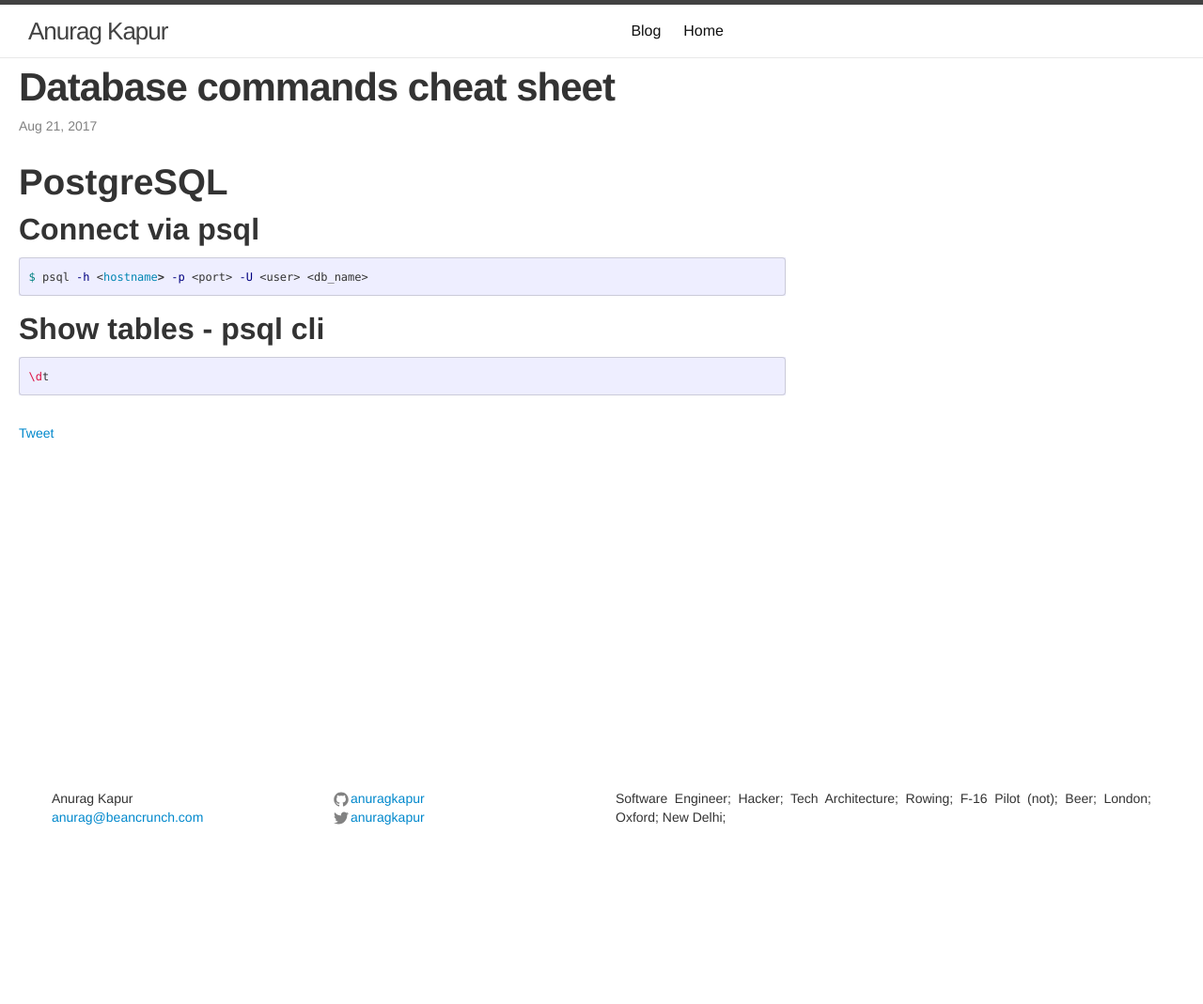
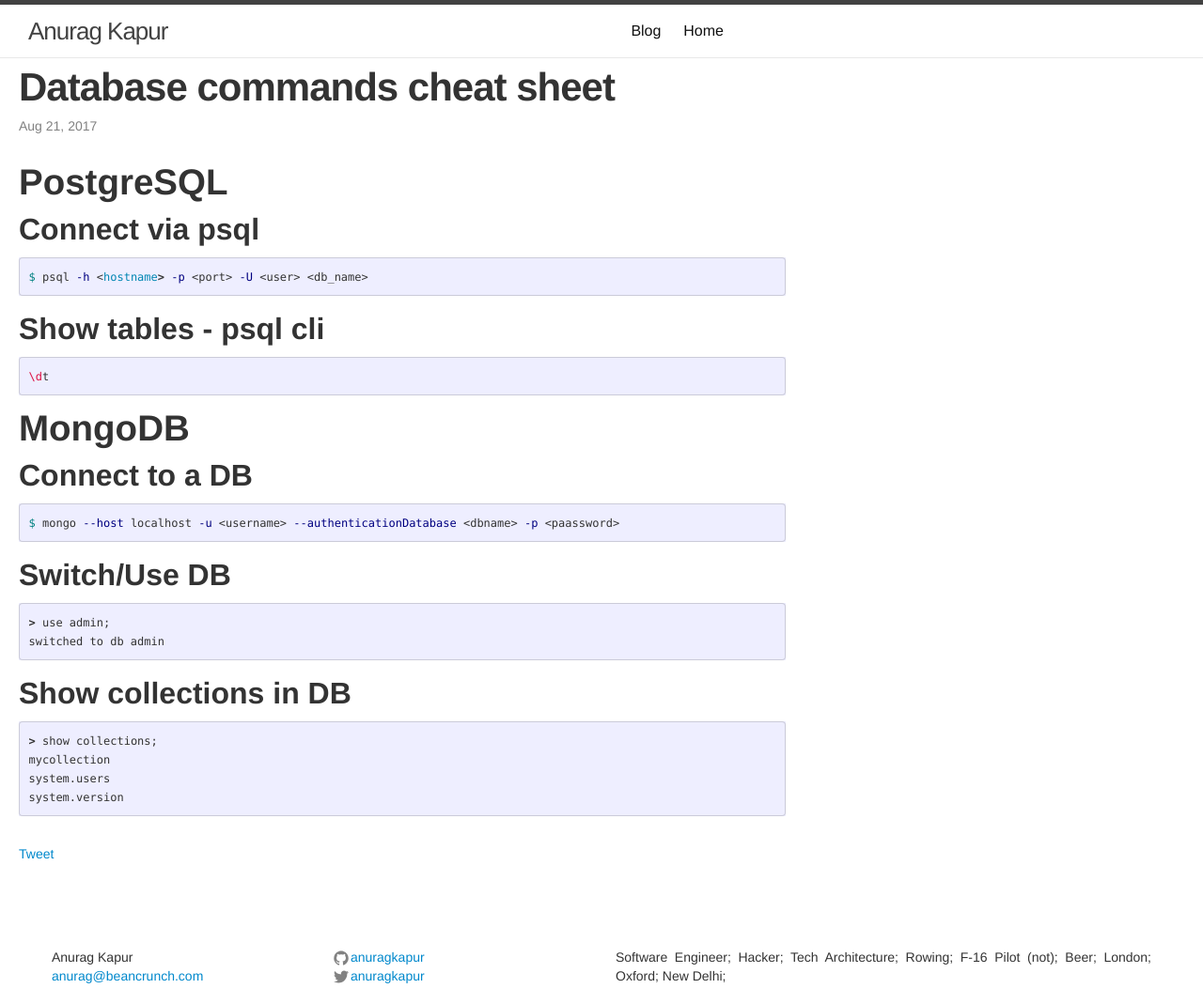
Before and after one commit to anuragkapur/anuragkapur.github.io, a Jekyll site: the page built from blog/cheat-sheets/_posts/2017-08-21-db-cheat-sheet.md, in a window 1280 px wide. Shown: the whole page at 94% size. Built offline with Jekyll 4.4.1, drawn with Linux system fonts in a browser that asks for light colours; comment, search, counter and statistics services are not loaded; before the commit the page ends 900 px from its top, so only the background shows below that.

Commit message:
Add basic mongodb commands

````diff
--- a/blog/cheat-sheets/_posts/2017-08-21-db-cheat-sheet.md
+++ b/blog/cheat-sheets/_posts/2017-08-21-db-cheat-sheet.md
@@ -17,3 +17,24 @@
 ```bash
 \dt
 ```
+
+# MongoDB
+
+## Connect to a DB
+```bash
+$ mongo --host localhost -u <username> --authenticationDatabase <dbname> -p <paassword>
+```
+
+## Switch/Use DB
+```bash
+> use admin;
+switched to db admin
+```
+
+## Show collections in DB
+```bash
+> show collections;
+mycollection
+system.users
+system.version
+```
````
